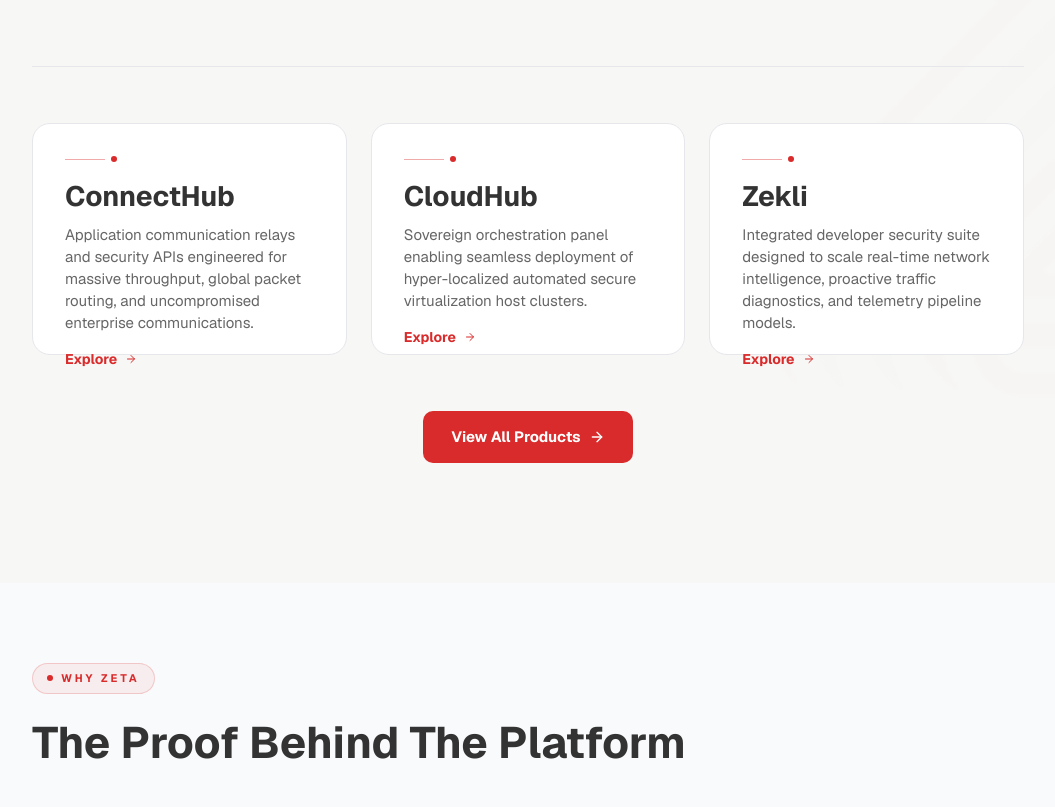
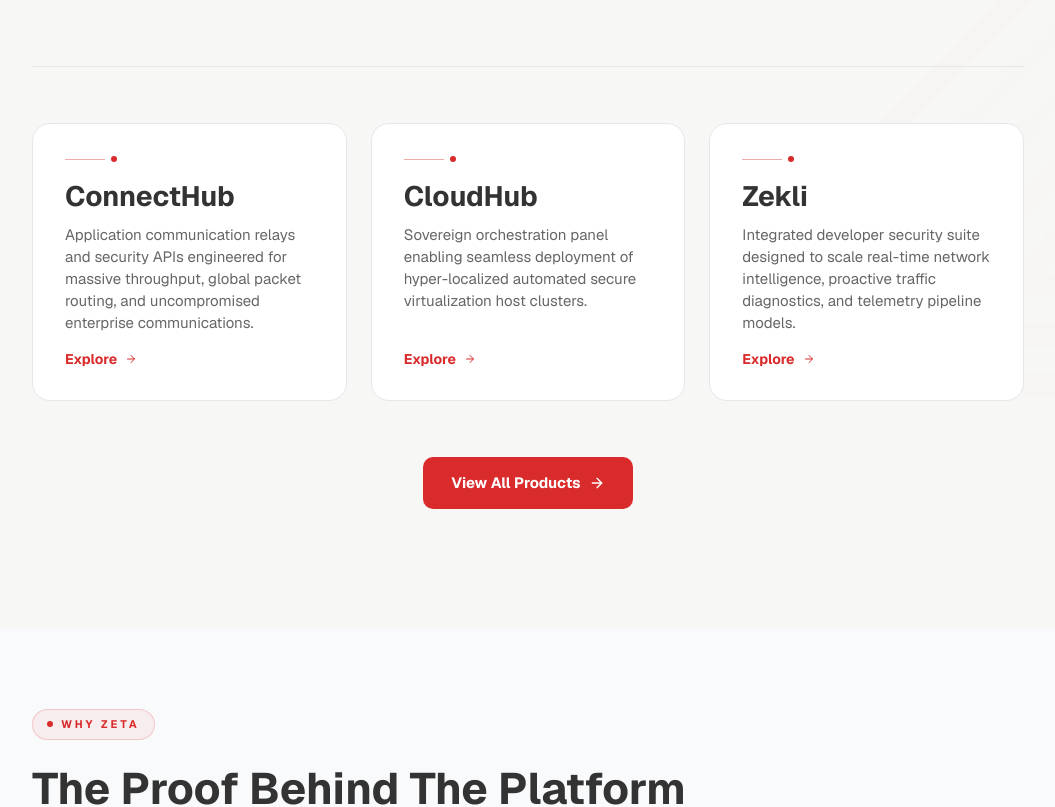
Before and after one commit to MalikAmirJaved/zeta-tech, a Next.js app: page / in a window 1280 px wide. Shown: the part 4904-5711 px from the top of the page, without its empty margins (112-1167 px from the left). Built offline with nearby package versions, Linux system fonts and the light colour scheme.

Commit message:
now fix the card

```diff
--- a/src/components/sections/Platforms.tsx
+++ b/src/components/sections/Platforms.tsx
@@ -85,13 +85,13 @@ export function Platforms() {
           {platforms.map((platform) => (
             <div
               key={platform.title}
-              className="bg-white border border-border rounded-2xl p-8 flex flex-col gap-4 h-[232px]"
+              className="bg-white border border-border rounded-2xl p-8 flex flex-col gap-4"
             >
               {/* Status Indicator */}
               <StatusIndicator />
 
               {/* Text Content */}
-              <div className="flex flex-col gap-2.5 flex-1">
+              <div className="flex flex-col gap-2.5">
                 <h3 className="font-heading font-bold text-[28px] leading-[36px] text-foreground">
                   {platform.title}
                 </h3>
@@ -100,16 +100,14 @@ export function Platforms() {
                 </p>
               </div>
 
-              {/* Footer Link */}
-              <div className="flex items-end">
+              {/* Footer Link - mt-auto pushes this to bottom */}
               <a
                 href="#"
-                  className="inline-flex items-center gap-2 text-primary font-heading font-bold text-sm leading-[18px] hover:underline"
+                className="mt-auto inline-flex items-center gap-2 text-primary font-heading font-bold text-sm leading-[18px] hover:underline"
               >
                 Explore
                 <ArrowRight className="w-3 h-3" />
               </a>
-              </div>
             </div>
           ))}
         </div>
```
Lines whose indentation alone changed are shown as unchanged.
